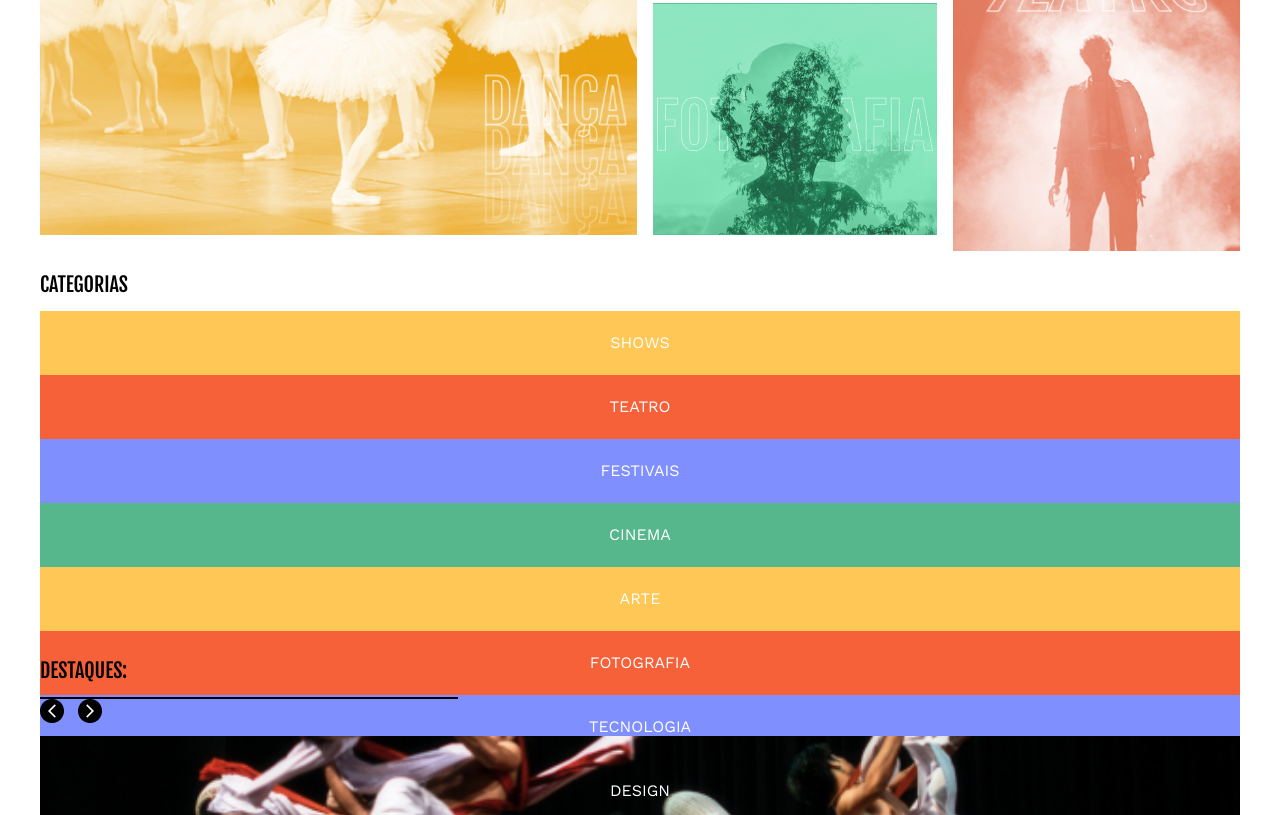
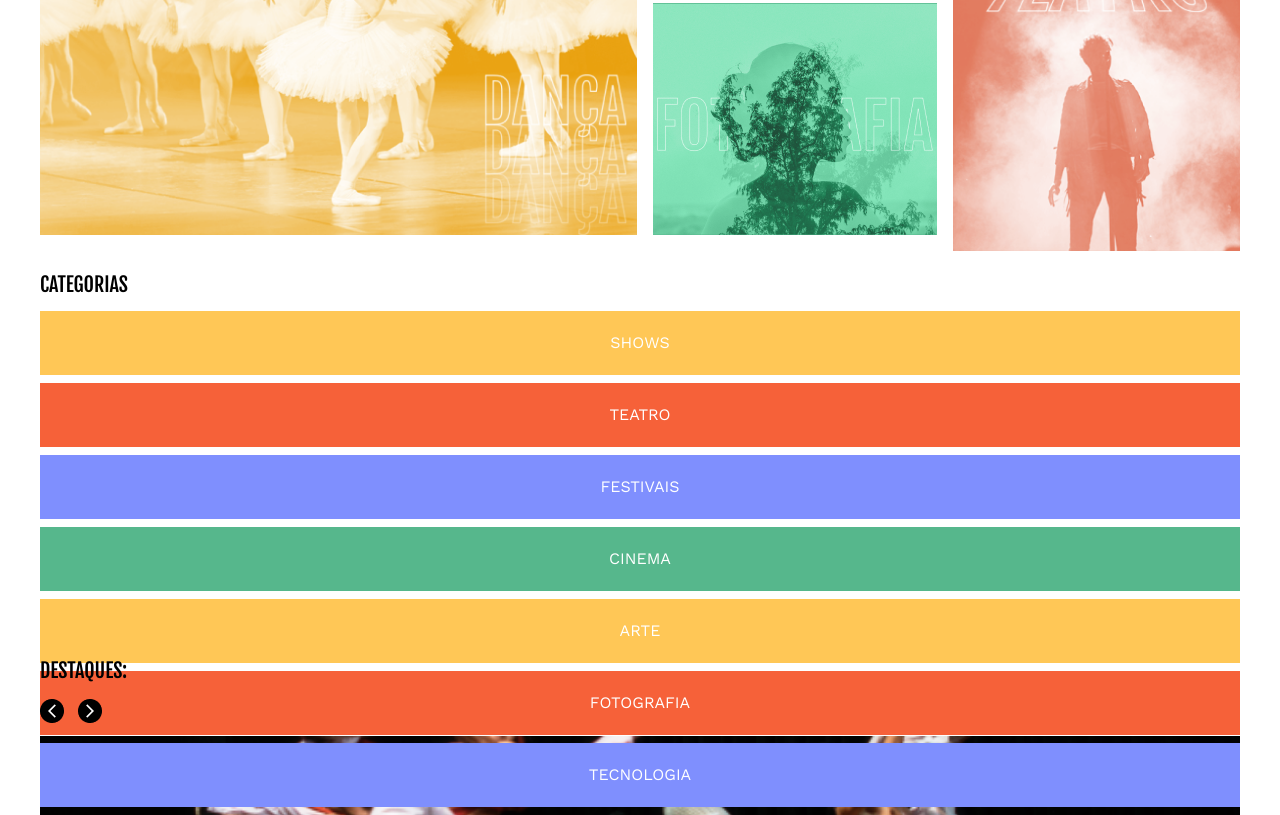
Before and after one commit to gabrieleglvs/culturama, a plain HTML site: page index.html in a window 1280 px wide. Shown: the part 462-1277 px from the top of the page. Drawn offline with nearby package versions, Linux system fonts and the light colour scheme.

Commit message:
arrumando as categorias com flexbox

```diff
--- a/assets/style/flex.css
+++ b/assets/style/flex.css
@@ -4,6 +4,12 @@
     align-items: center;
     flex-wrap: wrap;
     column-gap: 33px;
+}
+
+.categorias__lista {
+    display: flex;
+    flex-direction: column;
+    row-gap: .5rem;
 }
 
 @media(min-width: 720px) {
```
